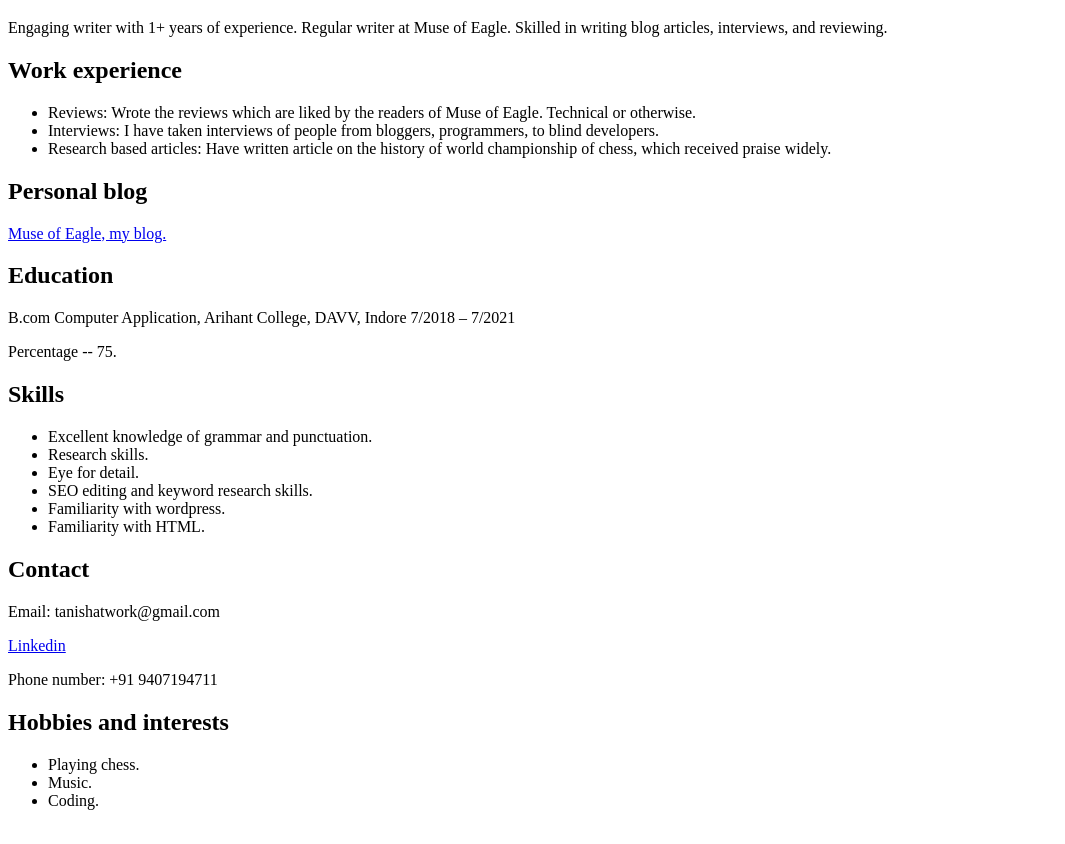
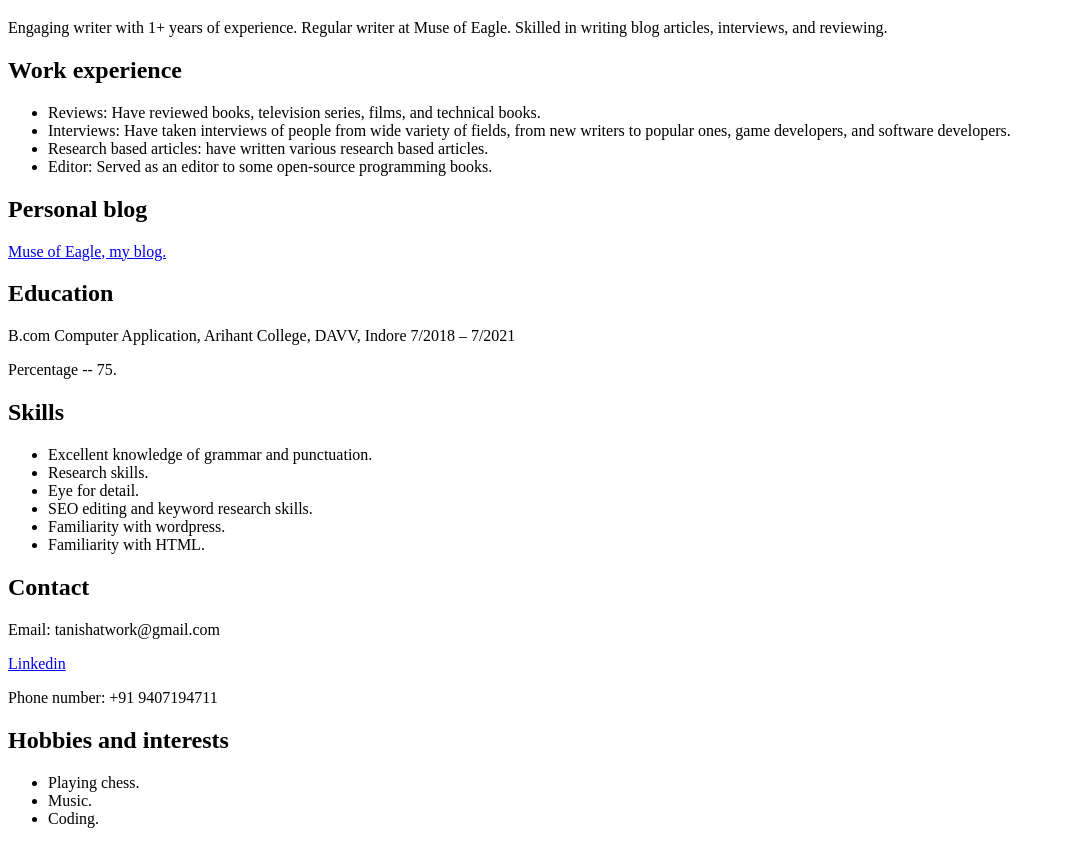
Before and after one commit to Tanish-Eagle/writer-resume, a plain HTML site: page index.html in a window 1280 px wide. Shown: the part 61-905 px from the top of the page, without its empty margins (0-1065 px from the left). Drawn offline with Linux system fonts and the light colour scheme.

Commit message:
Updated the work experience section.

```diff
--- a/index.html
+++ b/index.html
@@ -6,9 +6,10 @@
 
     <h2>Work experience</h2>
  <ul>
-    <li>Reviews: Wrote the reviews which are liked by the readers of Muse of Eagle. Technical or otherwise.</li>
-    <li>Interviews: I have taken interviews of people from bloggers, programmers, to blind developers.</li>
-    <li>Research based articles: Have written article on the history of world championship of chess, which received praise widely.</li>
+    <li>Reviews: Have reviewed books, television series, films, and technical books.</li>
+    <li>Interviews: Have taken interviews of people from wide variety of fields, from new writers to popular ones, game developers, and software developers.</li>
+    <li>Research based articles: have written various research based articles.</li>
+    <li>Editor: Served as an editor to some open-source programming books.</li>
 </ul>
     <h2>Personal blog</h2>
 
```
